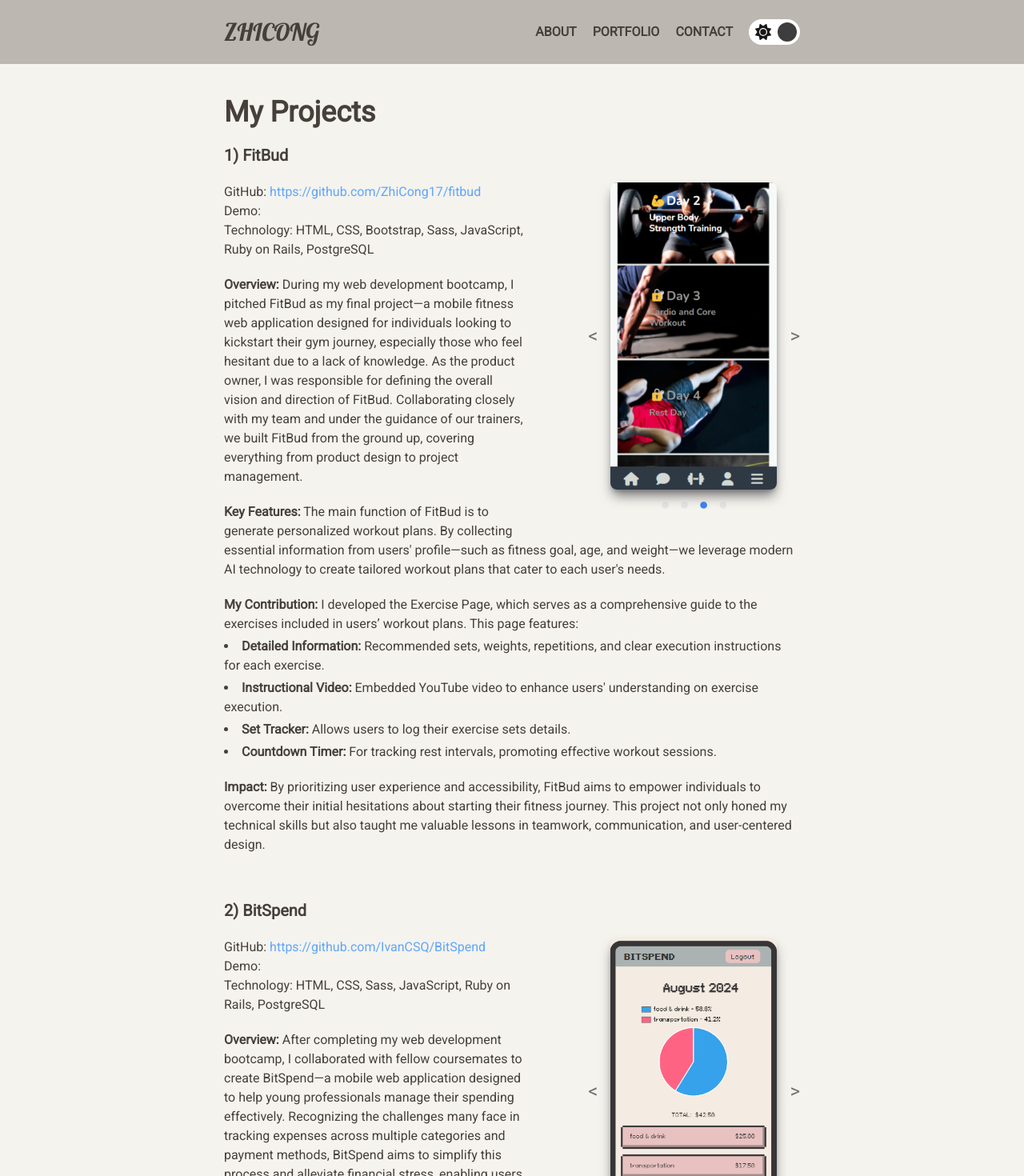
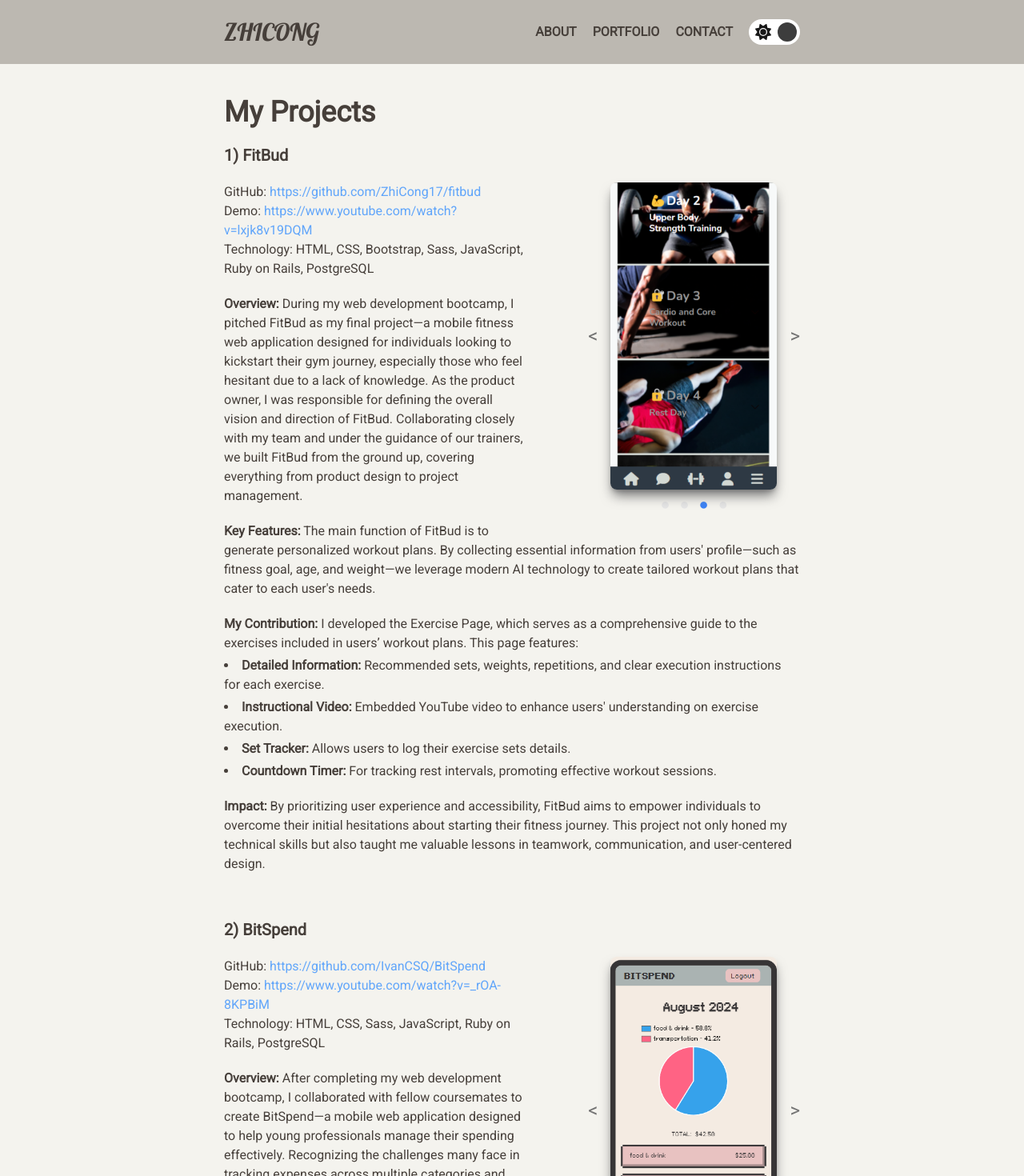
Before and after one commit to ZhiCong17/nextjs-portfolio, a Next.js app: page /portfolio in a window 1280 px wide. Shown: the top 1470 px of the page at 80% size. Built offline with nearby package versions, Linux system fonts and the light colour scheme.

Commit message:
add link for project demo in project page

```diff
--- a/src/app/portfolio/page.jsx
+++ b/src/app/portfolio/page.jsx
@@ -11,7 +11,7 @@ export default function Page() {
         <Carousel images={fitBud.images} />
       </div>
       <p>GitHub: <Link className="text-blue-400 hover:underline" href="https://github.com/ZhiCong17/fitbud" target="_blank" rel="noopener noreferrer">https://github.com/ZhiCong17/fitbud</Link></p>
-      <p>Demo: </p>
+      <p>Demo: <Link className="text-blue-400 hover:underline" href="https://www.youtube.com/watch?v=lxjk8v19DQM" target="_blank">https://www.youtube.com/watch?v=lxjk8v19DQM</Link></p>
       <p>Technology: HTML, CSS, Bootstrap, Sass, JavaScript, Ruby on Rails, PostgreSQL</p>
       <p className="mt-5"><strong>Overview:</strong> During my web development bootcamp, I pitched FitBud as my final project—a mobile fitness web application designed for individuals looking to kickstart their gym journey, especially those who feel hesitant due to a lack of knowledge. As the product owner, I was responsible for defining the overall vision and direction of FitBud. Collaborating closely with my team and under the guidance of our trainers, we built FitBud from the ground up, covering everything from product design to project management.</p>
       <p className="mt-5"><strong>Key Features:</strong> The main function of FitBud is to generate personalized workout plans. By collecting essential information from users&apos; profile—such as fitness goal, age, and weight—we leverage modern AI technology to create tailored workout plans that cater to each user&apos;s needs.</p>
@@ -28,8 +28,8 @@ export default function Page() {
       <div className="md:float-right md:ml-20 md:mb-5">
         <Carousel images={bitSpend.images} />
       </div>
-      <p>GitHub: <Link className="text-blue-400 hover:underline" href="https://github.com/IvanCSQ/BitSpend" target="_blank" rel="noopener noreferrer">https://github.com/IvanCSQ/BitSpend</Link></p>
-      <p>Demo: </p>
+      <p>GitHub: <Link className="text-blue-400 hover:underline" href="https://github.com/IvanCSQ/BitSpend" target="_blank">https://github.com/IvanCSQ/BitSpend</Link></p>
+      <p>Demo: <Link className="text-blue-400 hover:underline" href="https://www.youtube.com/watch?v=_rOA-8KPBiM" target="_blank">https://www.youtube.com/watch?v=_rOA-8KPBiM</Link></p>
       <p>Technology: HTML, CSS, Sass, JavaScript, Ruby on Rails, PostgreSQL</p>
       <p className="mt-5"><strong>Overview:</strong> After completing my web development bootcamp, I collaborated with fellow coursemates to create BitSpend—a mobile web application designed to help young professionals manage their spending effectively. Recognizing the challenges many face in tracking expenses across multiple categories and payment methods, BitSpend aims to simplify this process and alleviate financial stress, enabling users to focus on their long-term financial goals.</p>
       <p className="mt-5"><strong>Key Features:</strong> BitSpend&apos;s primary function is to facilitate seamless expense tracking. Users can record their daily expenses through two intuitive methods:</p>
```
